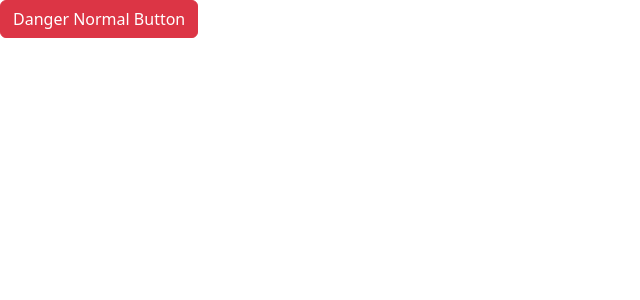
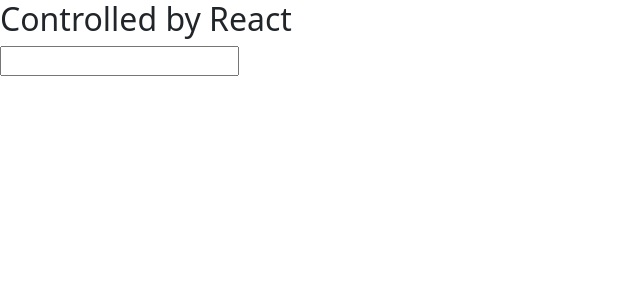
Before and after one commit to Noman608/ReactJs, a React (Create React App) app in the folder my-app/: page / in a window 1280 px wide. Shown: the top 300 px of the page, without its empty margins (0-640 px from the left). Built offline with nearby package versions, Linux system fonts and the light colour scheme.

Commit message:
input controlled component

```diff
--- a/my-app/src/App.js
+++ b/my-app/src/App.js
@@ -1,12 +1,24 @@
-import React, { Component } from 'react'
+import React, { Component } from "react";
 
 export default class App extends Component {
+  state = {
+    value: "",
+  };
+  handleChange = (e) => {
+    this.setState({value:e.target.value.toUpperCase().substr(0,10)});
+  };
   render() {
     return (
-      <div>
-        <button type="button" className="btn btn-danger">Danger Normal Button</button>
-
-      </div>
-    )
+      <>
+        <form>
+          <h2>Controlled by React</h2>
+          <input
+            type="text"
+            value={this.state.value}
+            onChange={this.handleChange}
+          />
+        </form>
+      </>
+    );
   }
 }
```
